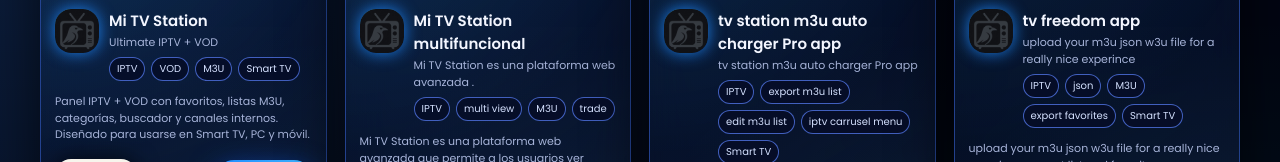
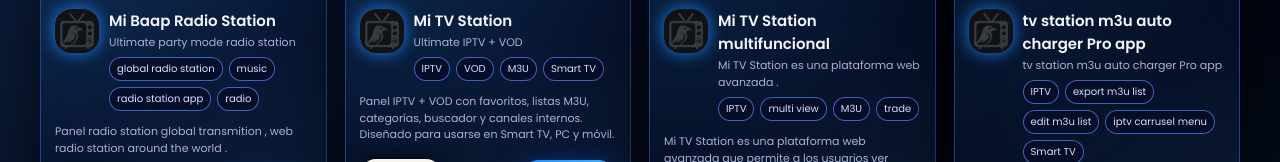
Before and after one commit to cuervo-123/mi-tv-station-network, a plain HTML site: page index.html in a window 1280 px wide. Shown: the part 378-540 px from the top of the page. Drawn offline with Linux system fonts and the light colour scheme.

Commit message:
Update index.html

```diff
--- a/index.html
+++ b/index.html
@@ -506,6 +506,19 @@
     // ====== CONFIGURA AQUÍ TUS APPS ======
     const apps = [
   {
+    id: "radio-pro",
+    nombre: "Mi Baap Radio Station",
+    subtitulo: "Ultimate party mode radio station",
+    descripcion: "Panel radio station global transmition , web radio station around the world .",
+    tags: ["global radio station", "music", "radio station app", "radio"],
+    url: "https://cuervo-123.github.io/radio-pro/",
+    poster: "radio-pro poster.png",
+    icono: "logo-mi-tv-station3.png",
+    qr: "radio-pro qr.png",
+    tipoPoster: "APP IPTV"
+  },
+
+{
     id: "mi-tv-station",
     nombre: "Mi TV Station",
     subtitulo: "Ultimate IPTV + VOD",
```
